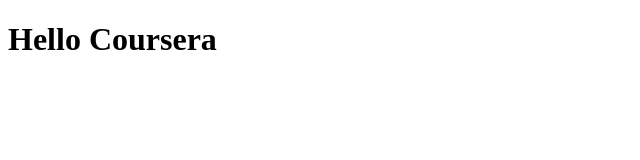
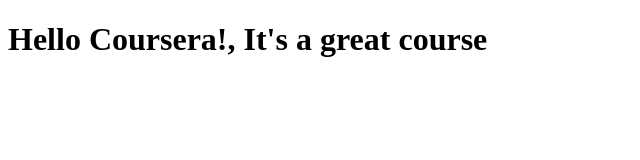
Before and after one commit to vitiiii69/coursera-test, a plain HTML site: page site/index.html in a window 1280 px wide. Shown: the whole page, without its empty margins (0-640 px from the left). Drawn offline with Linux system fonts and the light colour scheme.

Commit message:
Small addition to our page content

```diff
--- a/site/index.html
+++ b/site/index.html
@@ -4,6 +4,6 @@
 	<title>Hello Coursera</title>
 </head>
 <body>
-<h1>Hello Coursera<h1>
+<h1>Hello Coursera!, It's a great course<h1>
 </body>
 </html>
```
